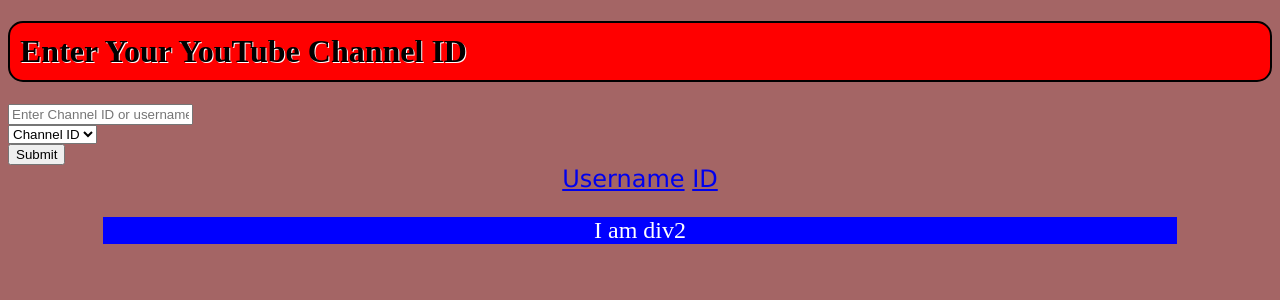
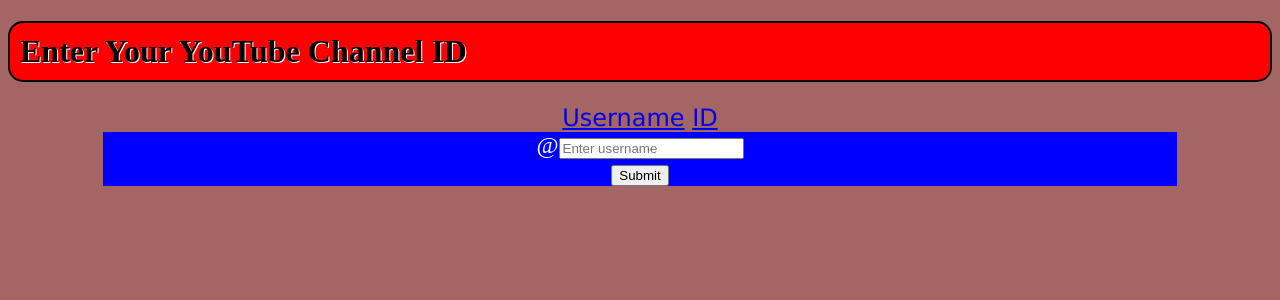
Before and after one commit to pswapneet/yt-stats-flask, a Flask app: page / in a window 1280 px wide. Shown: the part 70-370 px from the top of the page. Run offline with Flask 2, Linux system fonts and the light colour scheme.

Commit message:
start to work on layout & minor thing e.g. @<user>

```diff
--- a/main.py
+++ b/main.py
@@ -16,24 +16,17 @@ app = Flask(__name__, static_folder='static')
 
 def index():
     if request.method == 'POST':
-        channel_input = request.form.get('channel_input')
         input_type = request.form.get('input_type')
-        if input_type == 'channel_id':
-            channel_id = channel_input
-        #BELOW ELIF for USERNAME DOES NOT WORK
-        elif input_type == 'username':
-            username = channel_input[1:]
+        if input_type == 'username':
+            username = request.form.get('username')
+            username = username[1:]
             url = f'https://www.googleapis.com/youtube/v3/search?part=id&maxResults=1&q={username}&type=channel&key={config.developer_key}'
             response = requests.get(url)
             dataSearchUser = json.loads(response.text)
             # request above using username, get the channel id
             channel_id = dataSearchUser['items'][0]['id']['channelId']
-        #THE REPONSE FROM USERNAME AND CUSTOM_URL ZZZZ GET RID OF CUSTOM URL
-        #NEED TO BE THE CHANNEL_ID! SO...
-        # THE USERNAME AND URL INPUTS SHOULD BE
-        # BEFORE, YES, BEFORE THE CHANNEL ID IF
-        # BC HERE THE REDIRECT TO stats function
-        #WITH  channel id as argument
+        elif input_type == 'channel_id':
+            channel_id = request.form.get('channel_id')
         return redirect(f'/stats/{channel_id}')
     return render_template('index.html')
 
--- a/templates/index.html
+++ b/templates/index.html
@@ -18,51 +18,54 @@
       </header>
     <h1>Enter Your YouTube Channel ID</h1>
    <!-- index.html -->
-   <form method="post" action="/">
-    <div class="form-group">
-      <input type="text" class="form-control" id="channel_input" name="channel_input" placeholder="Enter Channel ID or username">
-    </div>
-    <div class="form-group">
-      <select class="form-control" id="input_type" name="input_type">
-        <option value="channel_id">Channel ID</option>
-        <option value="username">Username</option>
-      </select>
-    </div>
-    <button type="submit" class="btn btn-primary">Submit</button>
-  </form>
-
-
-<script>
-    const radioButtons = document.querySelectorAll('input[name="input_type"]');
-    const channelIdInput = document.querySelector('#channel_id_input');
-    const usernameInput = document.querySelector('#username_input');
-
-    radioButtons.forEach(button => {
-        button.addEventListener('change', () => {
-            if (button.value === 'channel_id') {
-                channelIdInput.style.display = 'block';
-                usernameInput.style.display = 'none';
-            } else if (button.value === 'username') {
-                channelIdInput.style.display = 'none';
-                usernameInput.style.display = 'block';
-            } else if (button.value === 'custom_url') {
-                channelIdInput.style.display = 'none';
-                usernameInput.style.display = 'none';
-            }
-        });
-    });
-</script>
 
 <div id="selectFormMenu" class="selectFormLinks">
   <a href="#" onclick="showDiv('usernameSelected'); hideDiv('idFormSelected');">Username</a>
   <a href="#" onclick="showDiv('idFormSelected'); hideDiv('usernameSelected');">ID</a>
 </div>
+
 <div id="usernameSelected" class="selectedDiv">
-  <p>I am div2</p>
+  <form method="post">
+    <div class="form-group">
+      @<input type="text" class="form-control" id="username_input" name="username" placeholder="Enter username">
+    </div>
+    <input type="hidden" name="input_type" value="username">
+    <button type="submit" class="btn btn-primary">Submit</button>
+  </form>
 </div>
+
 <div id="idFormSelected" class="selectedDiv" style="display:none;">
-  <p>I am div3</p>
+  <form method="post">
+    <div class="form-group">
+      <input type="text" class="form-control" id="channel_id_input" name="channel_id" placeholder="Enter Channel ID">
+    </div>
+    <input type="hidden" name="input_type" value="channel_id">
+    <button type="submit" class="btn btn-primary">Submit</button>
+  </form>
 </div>
+
+
+<script>
+function submitUsernameForm() {
+  const form = document.querySelector("#usernameSelected form");
+  const input = document.querySelector("#username_input");
+  form.action = "/";
+  form.method = "post";
+  input.value = input.value;
+  form.submit();
+}
+
+function submitIdForm() {
+  const form = document.querySelector("#idFormSelected form");
+  const input = document.querySelector("#channel_id_input");
+  form.action = "/";
+  form.method = "post";
+  input.value = input.value;
+  form.submit();
+}
+</script>
+
+
 
 </body>
 
```
